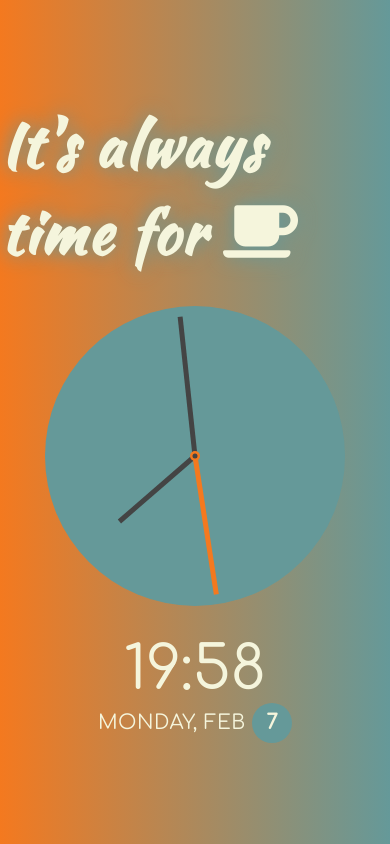
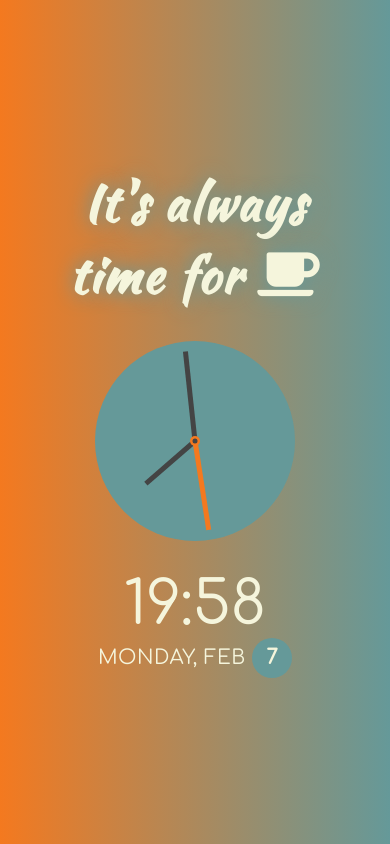
Before and after one commit to Emilija92/Custom-Clock, a plain HTML site: page index.html in a window 390 px wide. Drawn offline with Linux system fonts and the light colour scheme.

Commit message:
add resposive styles

```diff
--- a/main.css
+++ b/main.css
@@ -104,3 +104,30 @@ h1 {
     font-weight: bold;
     transition: all .5s ease-in;
 }
+
+/****************
+RESPONSIVE
+*****************/
+@media (max-width: 768px) {
+    body {
+        padding: 30px;
+    }
+    h1 {
+        font-size: 50px;
+        text-align: center;
+    }
+    .clock {
+        width: 200px;
+        height: 200px;
+    }
+    .needle {
+        height: 65px;
+    }
+    .needle.minute {
+        height: 90px;
+    }
+    .needle.second {
+        height: 90px;
+    }
+
+}
```
